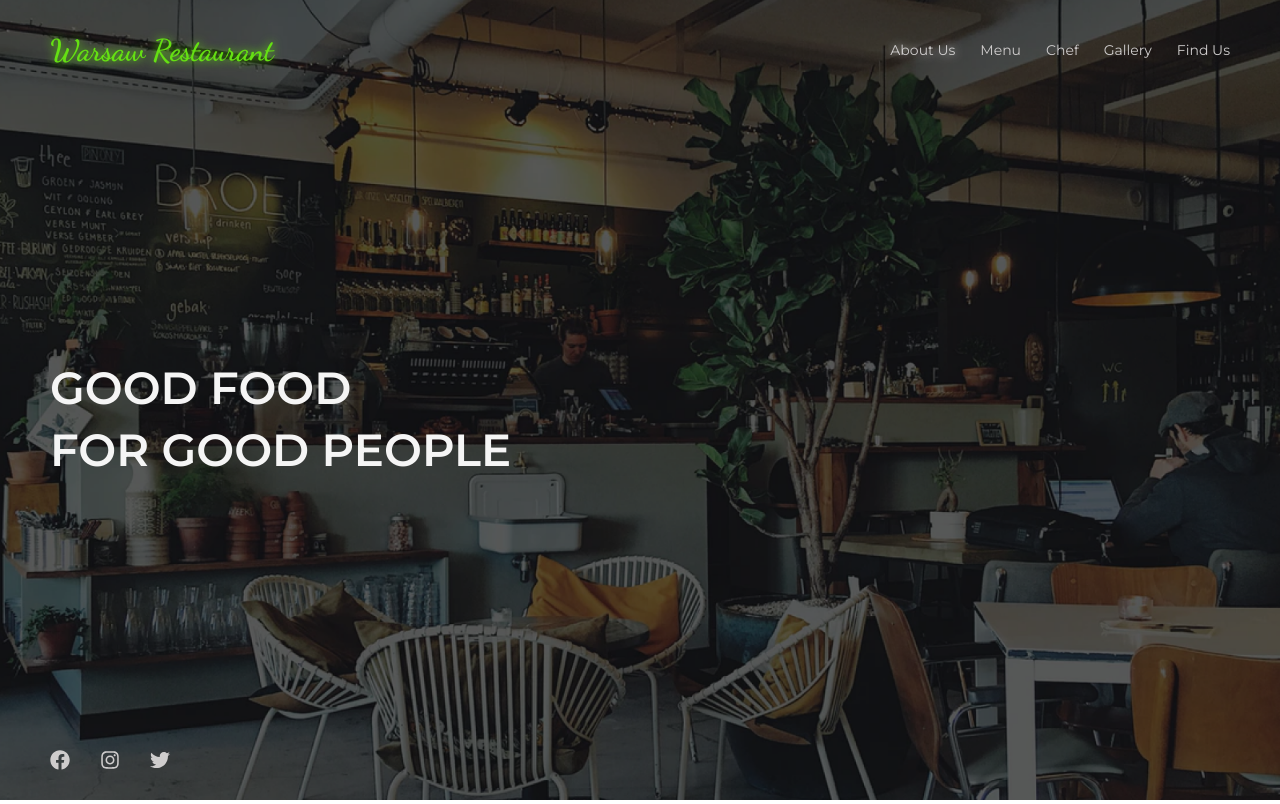
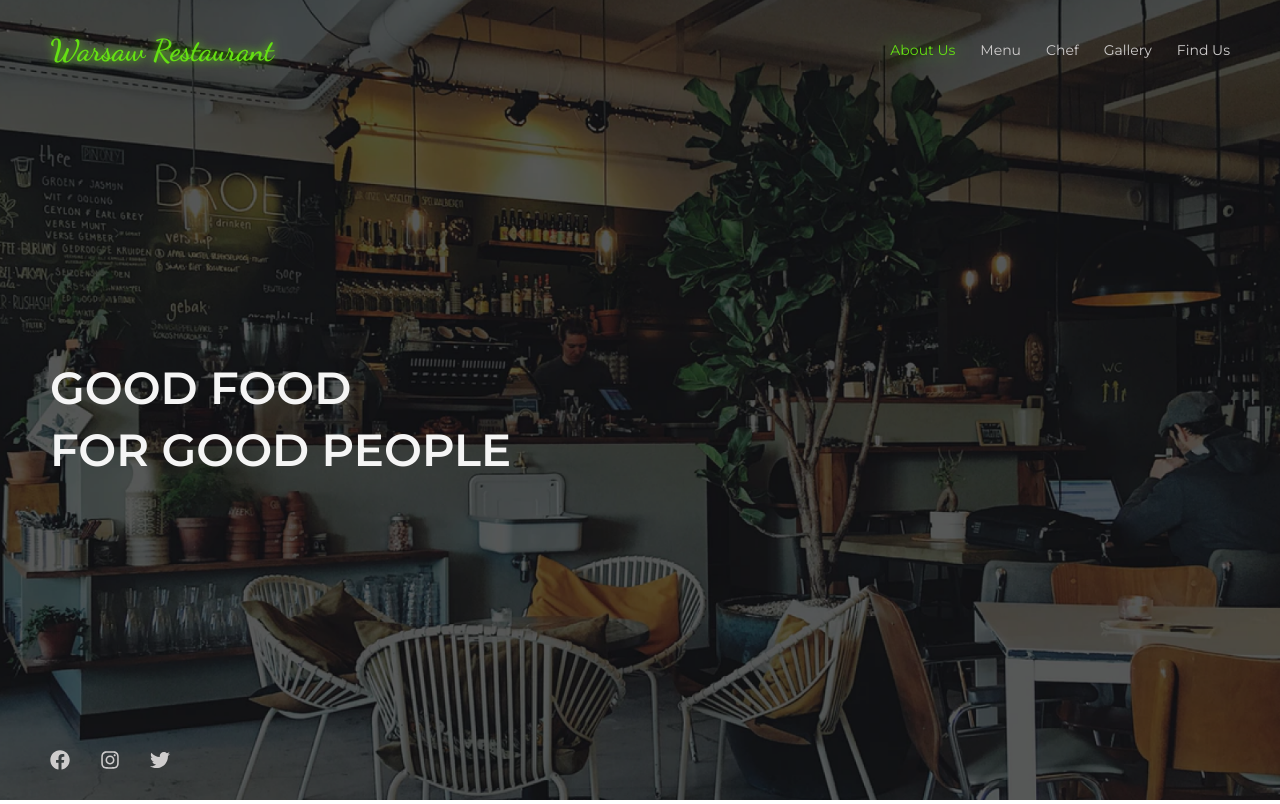
Before and after one commit to PatrycjaKalinowska/warsaw-restaurant, a React (Create React App) app: page / in a window 1280 px wide. In both pictures the pointer is over the link "About Us". Built offline with nearby package versions, Linux system fonts and the light colour scheme.

Commit message:
changed hover styling to navbar menu items

```diff
--- a/src/App.css
+++ b/src/App.css
@@ -8,4 +8,5 @@
     --text-primary-color: #f5f5f5;
     --text-secondary-color: #cfcdcd;
     --text-accent-color: #65e013;
+    --text-accent-color-bright: #ffffff;
   }
--- a/src/components/Navbar/Navbar.css
+++ b/src/components/Navbar/Navbar.css
@@ -57,8 +57,9 @@
     color: var(--text-secondary-color);
 }
 
-.navbar__menu-item:hover {
-    text-shadow: 0 0 10px var(--text-secondary-color);
+.navbar__menu-item a:hover {
+    color: var(--text-accent-color);
+    text-shadow: 0 0 20px var(--text-accent-color);
     transition: 0.3s;
 }
 
```
